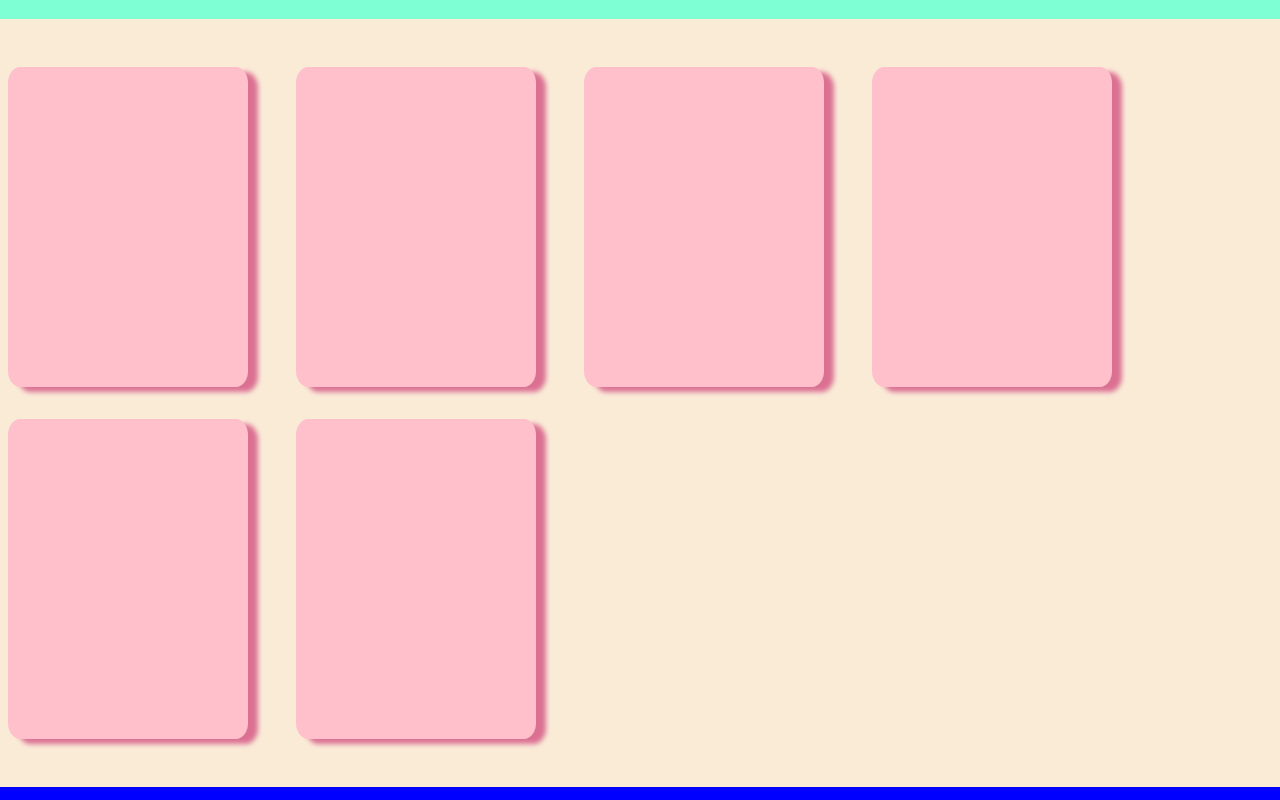
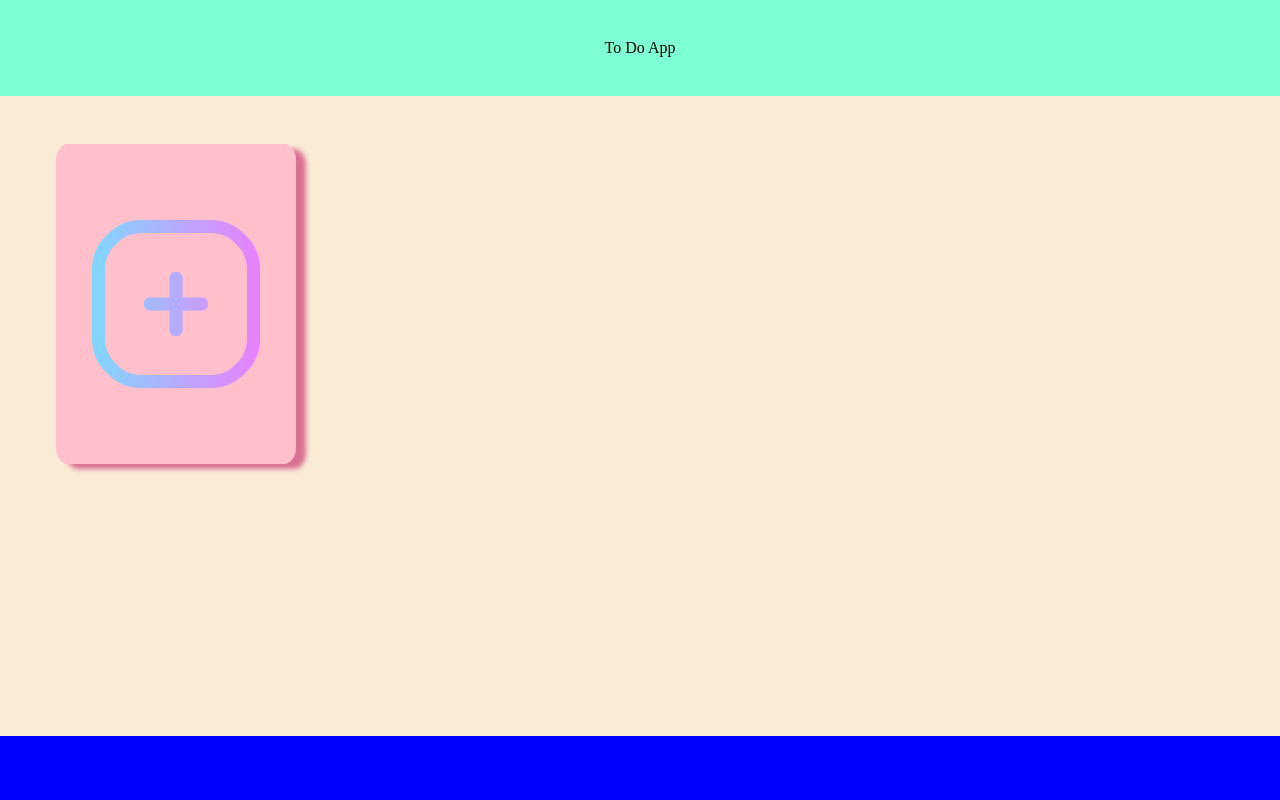
Before and after one commit to arturasVis/ToDoList, a website built with webpack: page src/template.html in a window 1280 px wide. Built offline with nearby package versions, Linux system fonts and the light colour scheme.

Commit message:
Adedd some functionality, need to map out what I need using objects and stuff like that,currently working blind

```diff
--- a/src/index.js
+++ b/src/index.js
@@ -1,2 +1,7 @@
 import './styles/styles.css'
 import './styles/reset.css'
+import { CreateProjectCard } from './scripts/ProjectCardLoader';
+import { CreateProjectButton } from './scripts/ProjectCardLoader';
+
+const button=document.querySelector('#button');
+CreateProjectButton();
--- /dev/null
+++ b/src/scripts/ProjectCardLoader.js
@@ -0,0 +1,26 @@
+import Plus from '../assets/plus.png'
+
+const content=document.querySelector('.content');
+
+export function CreateProjectCard(){
+
+
+    const projectCard=document.createElement('div');
+
+    projectCard.classList.add('card');
+    projectCard.id='project';
+    content.appendChild(projectCard)
+}
+export function CreateProjectButton(){
+    const button=document.createElement('div');
+    const img= document.createElement('img')
+    button.classList.add('card');
+    button.id='button';
+    img.src=Plus
+
+    button.appendChild(img);
+    content.appendChild(button);
+    button.addEventListener("click",(e)=>{
+        CreateProjectCard()
+    })
+}
--- a/src/styles/styles.css
+++ b/src/styles/styles.css
@@ -5,7 +5,7 @@
 
 #main_container{
     display: grid;
-    grid-template-rows: 1.5fr 12fr 1fr;
+    grid-template-rows: 6rem 12fr 4rem;
     height: 100vh;
 }
 
@@ -16,8 +16,8 @@
     display: grid;
     grid-template-columns: repeat(auto-fit,20vw);
     background-color: antiquewhite;
-    padding: 3rem 0;
-    grid-gap: 2rem;
+    padding: 3rem 0 3rem 3rem;
+    grid-gap: 3rem;
 }
 .footer{
     background-color: blue;
@@ -33,3 +33,23 @@
 .card:hover{
     background-color: blueviolet;
 }
+
+#button{
+    display: grid;
+
+}
+
+#button > img{
+    width: 70%;
+    align-self: center;
+    justify-self: center;
+}
+.top{
+    min-height: 3rem;
+    align-items: center;
+    justify-content: center;
+    display: flex;
+}
+.footer{
+    min-height: 2rem;
+}
--- a/src/template.html
+++ b/src/template.html
@@ -8,15 +8,9 @@
 <body>
     <div id="main_container">
         <div class="top">
-
+            <h1>To Do App</h1>
         </div>
         <div class="content">
-            <div class="card" id="project"></div>
-            <div class="card" id="project"></div>
-            <div class="card" id="project"></div>
-            <div class="card" id="project"></div>
-            <div class="card" id="project"></div>
-            <div class="card" id="button"></div>
 
         </div>
         <div class="footer">
```
Also changed, not shown: src/scripts/CreateProjectFormLoader.js (added, +8 -0 lines), src/assets/plus.png (added).
